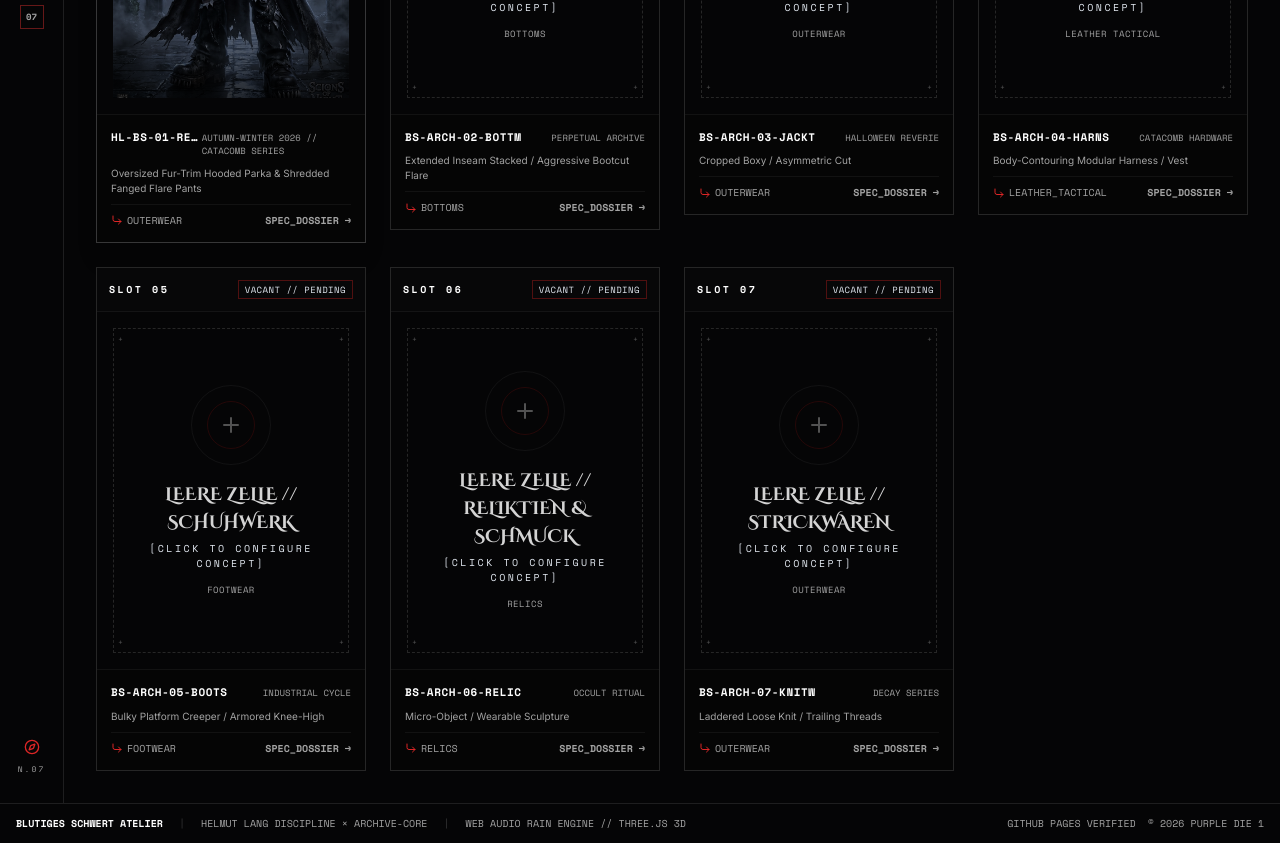
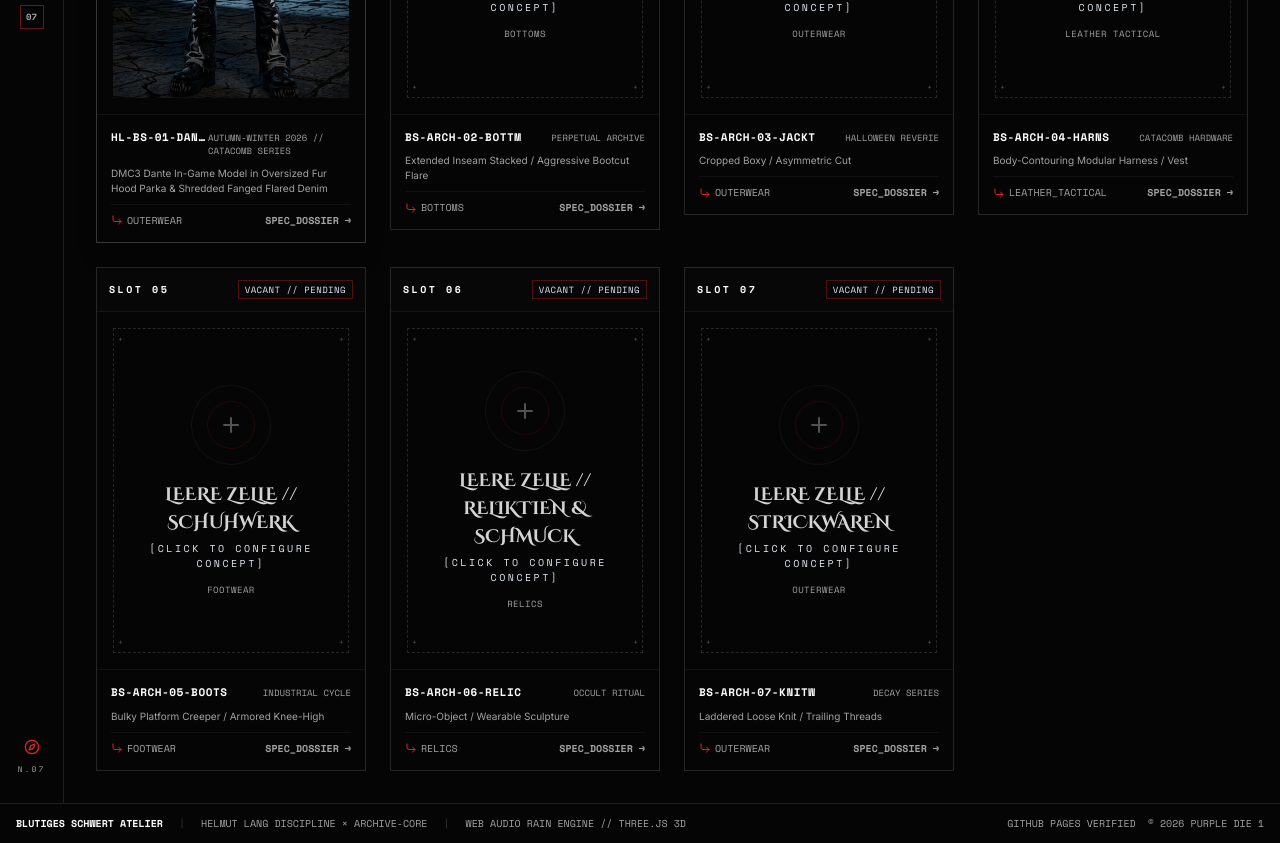
Before and after one commit to Purpledie1/blutiges-schwert, a React (Vite) app: page / in a window 1280 px wide. Shown: the part 1360-2203 px from the top of the page. Built offline with nearby package versions, Linux system fonts and the light colour scheme; a web font is replaced by a local one.

Commit message:
feat: dress Dante from DMC3 in custom archive outfit for Slot 01

```diff
--- a/src/data/archiveItems.ts
+++ b/src/data/archiveItems.ts
@@ -22,19 +22,19 @@ export const ARCHIVE_ITEMS: ArchiveItem[] = [
   {
     id: 'BS-01',
     slotNumber: 'SLOT 01 [ARCHIVED]',
-    code: 'HL-BS-01-REVENANT',
-    title: 'THE SHADOW REVENANT // FUR HOOD & SHREDDED FLARE',
-    germanTitle: 'DER SCHATTEN-REVENANT (KAPITEL 01)',
+    code: 'HL-BS-01-DANTE-DMC3',
+    title: 'DANTE (DMC3) // CATACOMB REVENANT ARCHIVE OUTFIT',
+    germanTitle: 'DANTE: DER SCHATTEN-REVENANT (KAPITEL 01)',
     category: 'OUTERWEAR',
     status: 'DOCUMENTED',
     imageUrl: './media/slot01-character-render.jpg',
     secondaryImageUrl: './media/outfit-specimen-01.png',
     season: 'AUTUMN-WINTER 2026 // CATACOMB SERIES',
-    silhouette: 'Oversized Fur-Trim Hooded Parka & Shredded Fanged Flare Pants',
-    materials: ['Raw Distressed Denim with Fang Cuts', 'Faux Wolf Fur Trim', 'Bonded Heavy Canvas', 'Articulated Chitin Leather'],
-    hardware: ['Demon Tooth Soles & Spikes', 'Silver Dragon Claw Gauntlets', 'Articulated Spine Tail Belt', 'Heavy Raccagni Zips'],
-    description: 'Полный боевой архивный аутфит, воплощающий эстетику Катакомбного Стража (Devil Jin / Archive-Core). Состоит из тяжелой черной парки с меховой оторочкой капюшона, экстремально рваных расклешенных джинсов с белыми подрезами в виде клыков, шипованных краг-перчаток, пояса в форме хребта-хвоста и монструозных ботинок на шипованной подошве.',
-    curatorNotes: 'Аутфит каталогизирован по референсу дизайнера. Деструктурированный крой и демоническая амуниция.',
+    silhouette: 'DMC3 Dante In-Game Model in Oversized Fur Hood Parka & Shredded Fanged Flared Denim',
+    materials: ['Distressed Black Washed Denim with Fanged Cutouts', 'Wolf Faux Fur Collar', 'Armored Chitin Leather', 'Hardened Vulcanized Rubber'],
+    hardware: ['Demon Tooth Creeper Soles', 'Chitinous Spiked Gauntlets', 'Vertebrae Spine Tail Belt', 'Raccagni Two-Way Zippers'],
+    description: 'Легендарный Данте из Devil May Cry 3 (оригинальный 3D-рендер эпохи PS2 / Capcom 2005) с фирменными белыми волосами и челкой, одетый в кастомный архивный стритвир-аутфит: тяжелая парка с меховой оторочкой, рваные брюки с белыми зубьями, шипованные краги и платформенные ботинки с акульими зубьями.',
+    curatorNotes: 'Точный персонаж Данте (DMC3) в полном комплекте кастомной одежды по вашему референсу.',
     colorPalette: ['#0d0d10', '#1a1a20', '#f8fafc', '#7f1d1d'],
   },
   {
```
Also changed, not shown: public/media/dante-reference.png (added), public/media/slot01-character-render.jpg.
